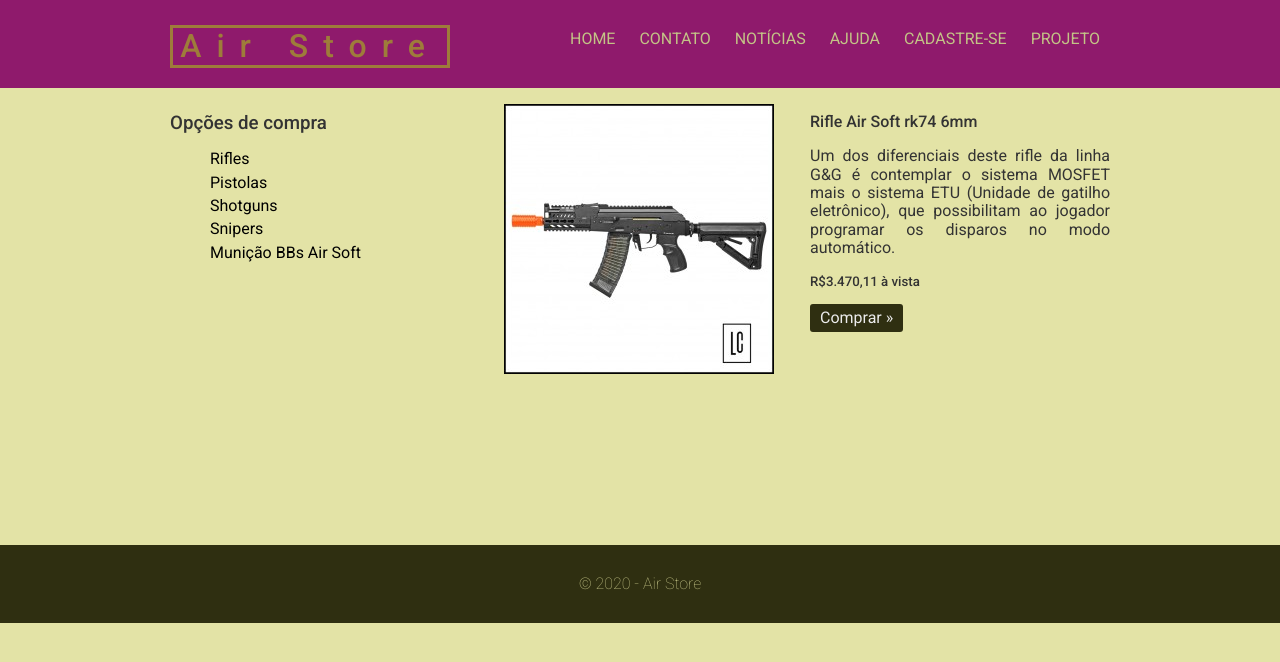
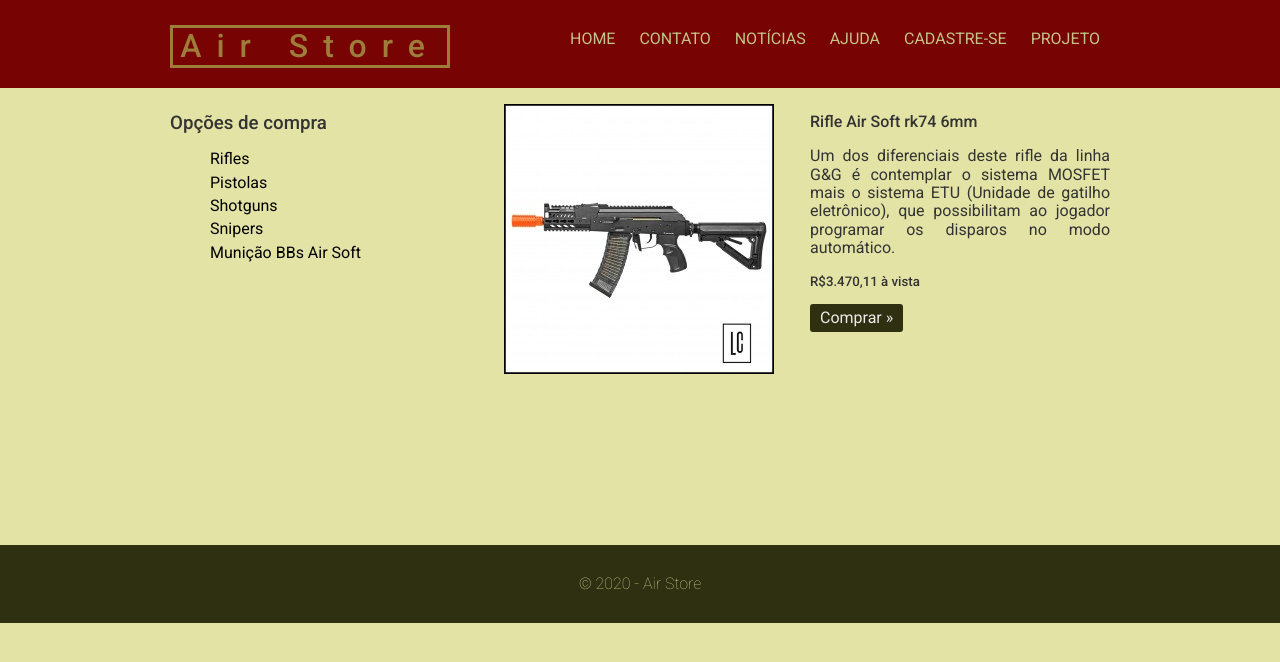
Before and after one commit to leorml/Site-completo-progweb, a plain HTML site: page rifle2.html in a window 1280 px wide. Drawn offline with nearby package versions, Linux system fonts and the light colour scheme.

Commit message:
alteração em rifle 2 e logo --> index

```diff
--- a/estilo.css
+++ b/estilo.css
@@ -115,11 +115,11 @@ img{
 
  /* Layout do site */
 .header{
-    background: #8f1a6c;
+    background: #770303;
     padding-bottom: -5px;
 }
 h1.logo{
-    border-style: solid;
+    border-style: solid ;
     border-color: #9e7c3a;
     font-weight: 500;
 	color: #9e7c3a;
--- a/rifle2.html
+++ b/rifle2.html
@@ -14,8 +14,10 @@
 	<div class="header">
 		<div class="linha">
 			<header>
+				<a href="index.html">
 					<div class="coluna col4">
-					<h1 class="logo">Air Store</h1>
+						<h1 class="logo"> Air Store </h1>
+				</a>
 		</div>
 		<div class="coluna col8">
 			<nav>
```
Also changed, not shown: index.html (+1 -1 lines). Lines whose indentation alone changed are shown as unchanged.
